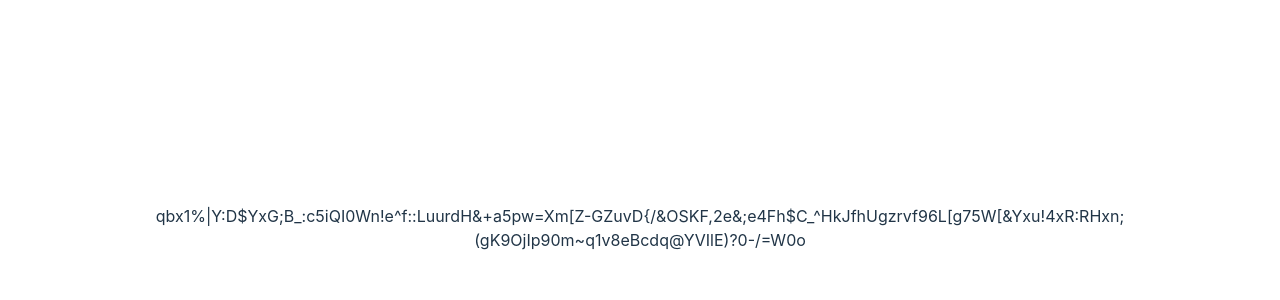
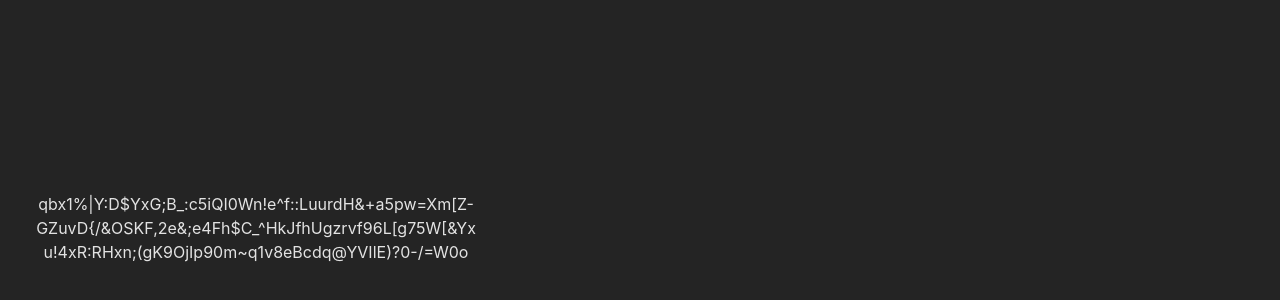
Before and after one commit to moritz-schuessler/password-generator, a Svelte app: page / in a window 1280 px wide. Shown: the part 172-472 px from the top of the page. Built offline with nearby package versions, Linux system fonts and the light colour scheme.

Commit message:
Added Basic Styling for Password-Components

```diff
--- a/src/App.svelte
+++ b/src/App.svelte
@@ -3,10 +3,12 @@ import PasswordWrapper from "./lib/password/PasswordWrapper.svelte";
 import Password from "./lib/password/Password.svelte";
 </script>
 
+<main>
+    <PasswordWrapper>
+        <Password />
+    </PasswordWrapper>
+</main>
 
-<PasswordWrapper>
-    <Password />
-</PasswordWrapper>
 
 <style>
 
--- a/src/app.css
+++ b/src/app.css
@@ -14,67 +14,6 @@
   -webkit-text-size-adjust: 100%;
 }
 
-a {
-  font-weight: 500;
-  color: #646cff;
-  text-decoration: inherit;
-}
-a:hover {
-  color: #535bf2;
-}
-
 body {
   margin: 0;
-  display: flex;
-  place-items: center;
-  min-width: 320px;
-  min-height: 100vh;
 }
-
-h1 {
-  font-size: 3.2em;
-  line-height: 1.1;
-}
-
-.card {
-  padding: 2em;
-}
-
-#app {
-  max-width: 1280px;
-  margin: 0 auto;
-  padding: 2rem;
-  text-align: center;
-}
-
-button {
-  border-radius: 8px;
-  border: 1px solid transparent;
-  padding: 0.6em 1.2em;
-  font-size: 1em;
-  font-weight: 500;
-  font-family: inherit;
-  background-color: #1a1a1a;
-  cursor: pointer;
-  transition: border-color 0.25s;
-}
-button:hover {
-  border-color: #646cff;
-}
-button:focus,
-button:focus-visible {
-  outline: 4px auto -webkit-focus-ring-color;
-}
-
-@media (prefers-color-scheme: light) {
-  :root {
-    color: #213547;
-    background-color: #ffffff;
-  }
-  a:hover {
-    color: #747bff;
-  }
-  button {
-    background-color: #f9f9f9;
-  }
-}
--- a/src/lib/password/Password.svelte
+++ b/src/lib/password/Password.svelte
@@ -13,4 +13,15 @@
     }
 </script>
 
-{password}
+<div>
+    {password}
+</div>
+
+<style>
+    div {
+        padding: 2rem;
+        overflow-wrap: anywhere;
+        text-align: center;
+        hyphens: none;
+    }
+</style>
--- a/src/lib/password/PasswordWrapper.svelte
+++ b/src/lib/password/PasswordWrapper.svelte
@@ -1 +1,15 @@
-<slot></slot>
+
+<div>
+    <slot></slot>
+</div>
+
+<style>
+    div {
+        display: flex;
+        align-items: center;
+        justify-content: center;
+
+        height: 100vh;
+        width: 40vw;
+    }
+</style>
```
